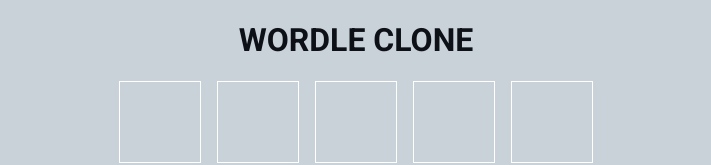
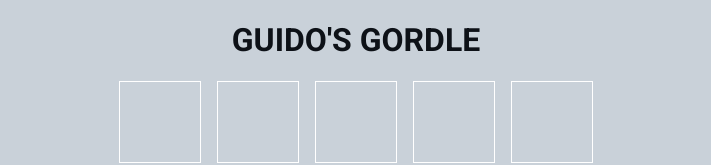
Before and after one commit to guidoarkesteijn/react-wordle, a React (Create React App) app: page / in a window 1280 px wide. Shown: the top 165 px of the page, without its empty margins (284-995 px from the left). Built offline with nearby package versions, Linux system fonts and the light colour scheme.

Commit message:
Renamed to Gordle instead of Wordle

```diff
--- a/package.json
+++ b/package.json
@@ -1,5 +1,5 @@
 {
-  "name": "react-wordle",
+  "name": "react-gordle",
   "version": "0.1.0",
   "homepage": "https://guidoarkesteijn.com/react-wordle",
   "private": true,
--- a/src/components/Header.tsx
+++ b/src/components/Header.tsx
@@ -2,7 +2,7 @@ import React from "react";
 
 class Header extends React.Component {
     render(): React.ReactNode {
-        return <h1 className="header">Wordle Clone</h1>
+        return <h1 className="header">Guido's Gordle</h1>
     }
 }
 
```
Also changed, not shown: public/manifest.json.
